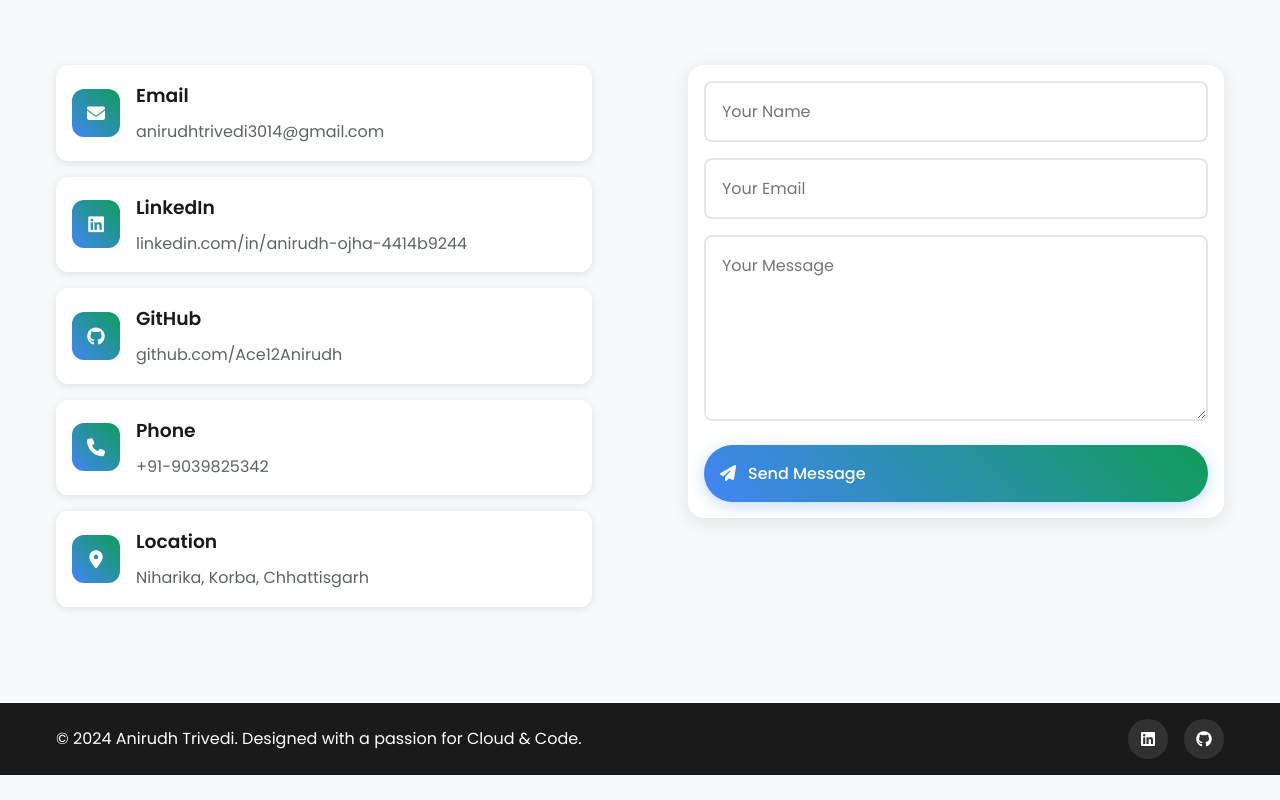
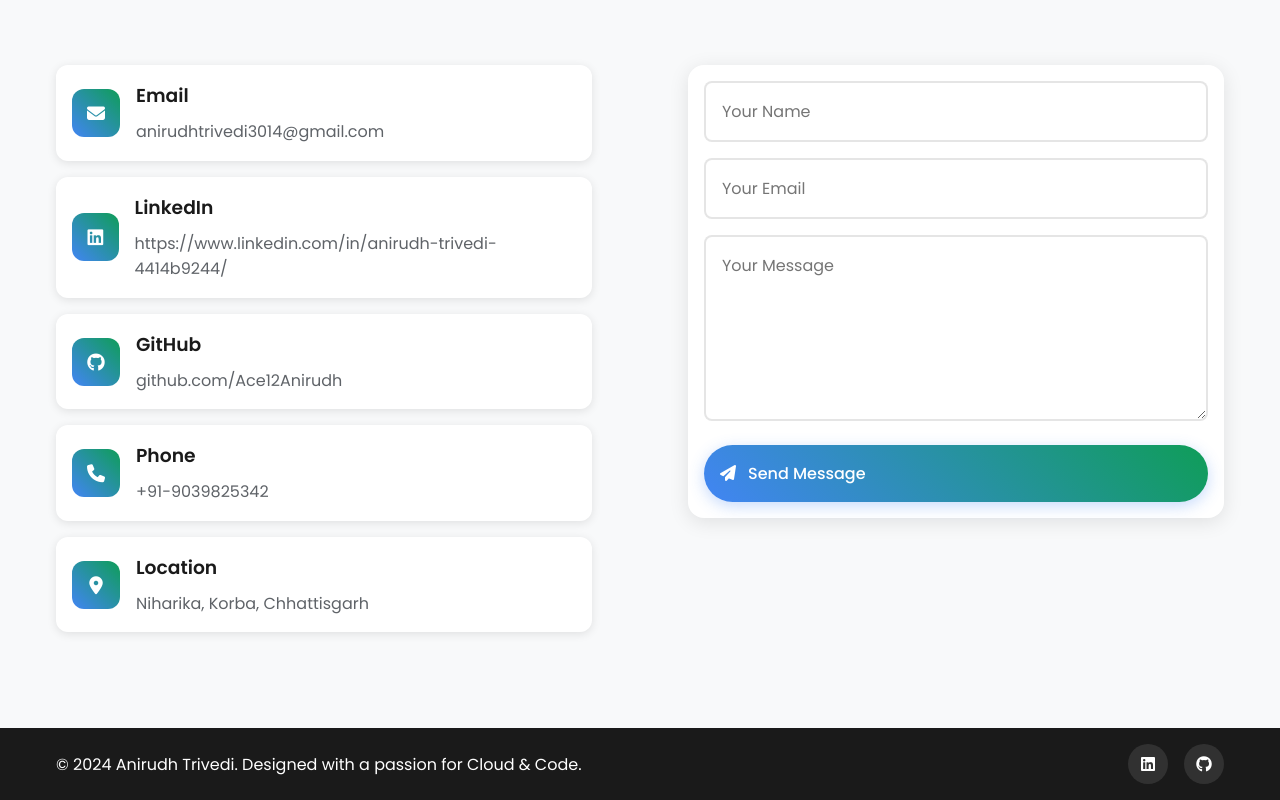
Before and after one commit to Ace12Anirudh/ace-portfolio, a plain HTML site: page index.html in a window 1280 px wide. Shown: the part 4745-5545 px from the top of the page. Before the commit the page ends 5520 px from the top, so only its background shows below. Drawn offline with nearby package versions, Linux system fonts and the light colour scheme.

Commit message:
Update index.html

```diff
--- a/index.html
+++ b/index.html
@@ -461,8 +461,8 @@
                         </div>
                         <div class="contact-details">
                             <h3>LinkedIn</h3>
-                            <a href="https://linkedin.com/in/anirudh-ojha-4414b9244" target="_blank">
-                                linkedin.com/in/anirudh-ojha-4414b9244
+                            <a href="https://www.linkedin.com/in/anirudh-trivedi-4414b9244/" target="_blank">
+                                https://www.linkedin.com/in/anirudh-trivedi-4414b9244/
                             </a>
                         </div>
                     </div>
```
